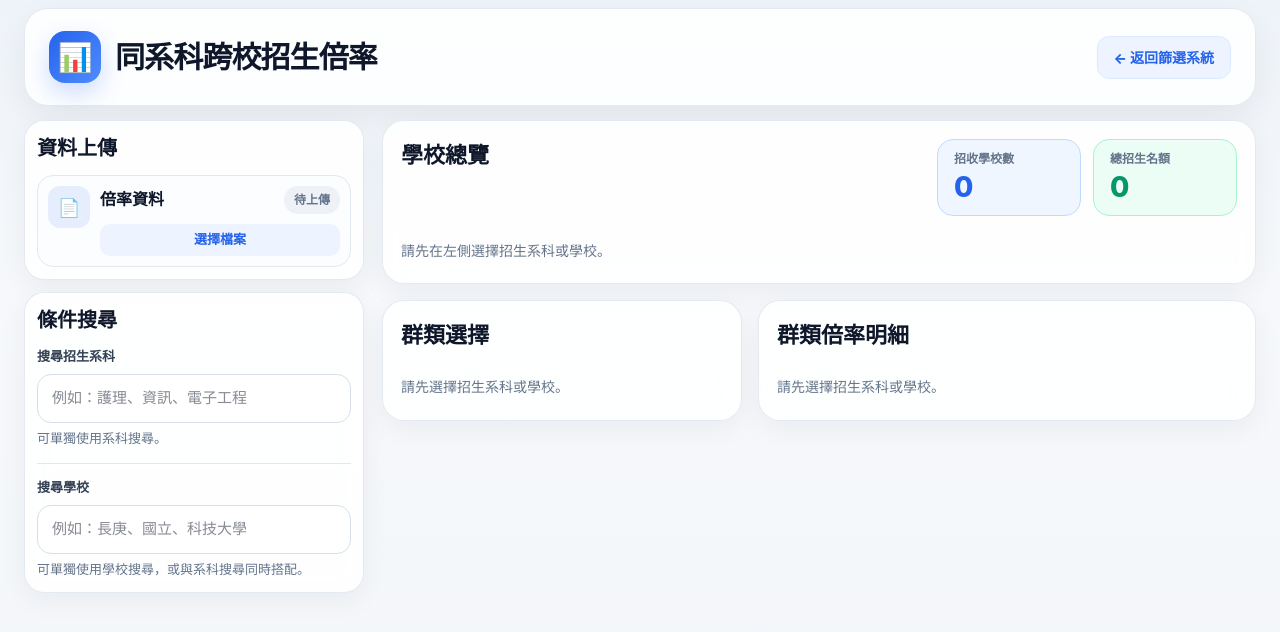
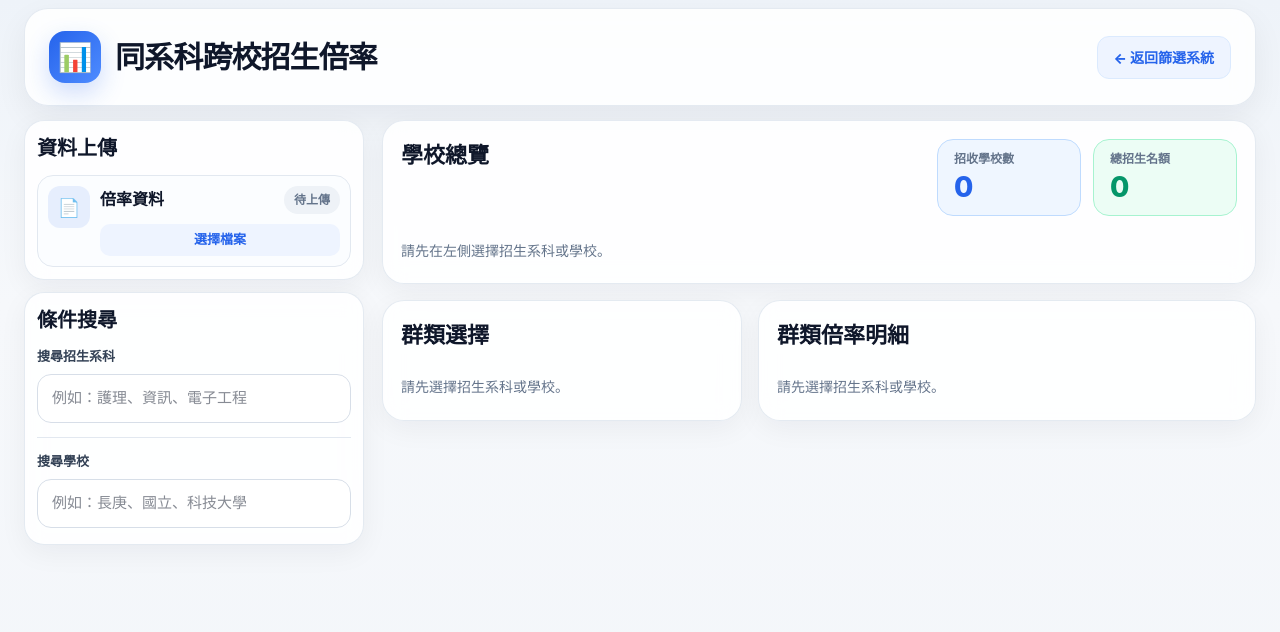
Before and after one commit to Hungming6325/score-ranking-web, a Next.js app: page /overview in a window 1280 px wide. Shown: the top 632 px of the page. Built offline with nearby package versions, Linux system fonts and the light colour scheme.

Commit message:
update page

```diff
--- a/app/overview/page.tsx
+++ b/app/overview/page.tsx
@@ -441,9 +441,7 @@ onFocus={() => {
                     </div>
                   ))}
                 </div>
-              ) : (
-                <div style={emptyHintStyle}>可單獨使用系科搜尋。</div>
-              )}
+              ) : null}
 
               <div style={dividerStyle} />
 
@@ -512,9 +510,7 @@ onClick={() => {
                     </div>
                   ))}
                 </div>
-              ) : (
-                <div style={emptyHintStyle}>可單獨使用學校搜尋，或與系科搜尋同時搭配。</div>
-              )}
+              ) : null}
             </Panel>
           </aside>
 
```
